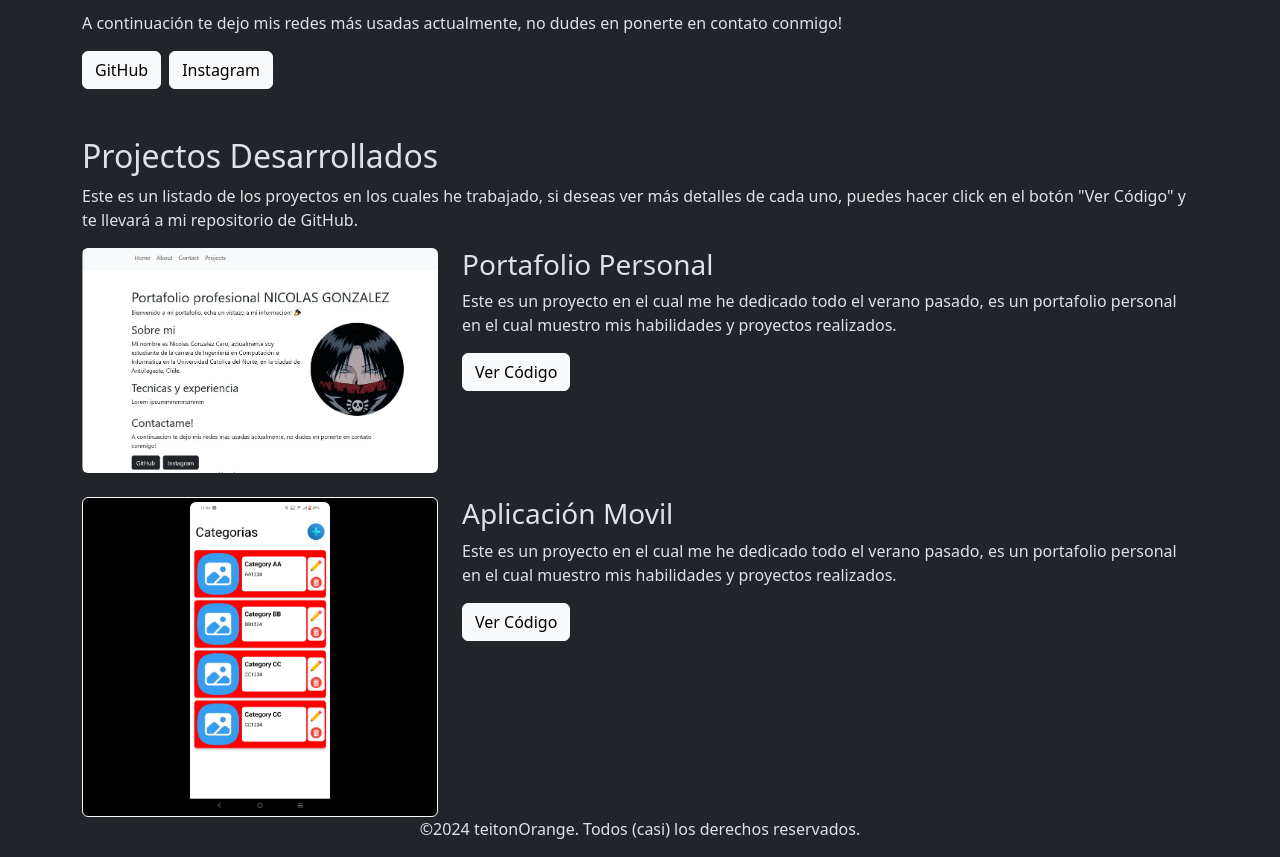
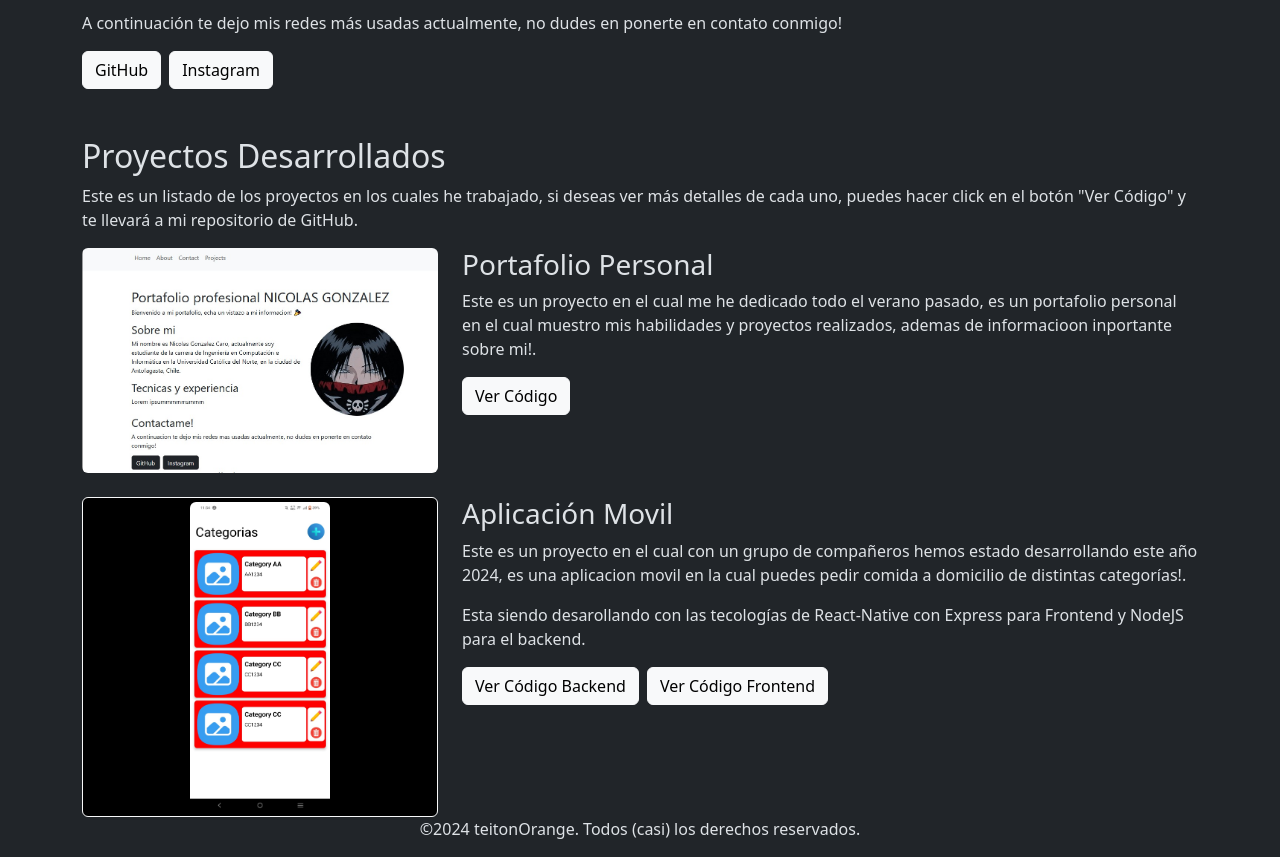
Before and after one commit to teitonOrange/Portafolio, an Angular app in the folder portafolio-nicolas/: page / in a window 1280 px wide. Shown: the part 960-1817 px from the top of the page. Built offline with nearby package versions, Linux system fonts and the light colour scheme.

Commit message:
feat: add more information

```diff
--- a/portafolio-nicolas/src/app/projects/projects.component.html
+++ b/portafolio-nicolas/src/app/projects/projects.component.html
@@ -1,7 +1,7 @@
 <section id="projects" class="container">
 
 
-  <h2>Projectos Desarrollados</h2>
+  <h2>Proyectos Desarrollados</h2>
 
 
   <p>Este es un listado de los proyectos en los cuales he trabajado, si deseas ver más detalles de cada uno, puedes hacer click en el botón "Ver Código" y te llevará a mi repositorio de GitHub.</p>
@@ -13,7 +13,7 @@
     </div>
     <div class="col-12 col-sm-8">
       <h3>Portafolio Personal</h3>
-      <p>Este es un proyecto en el cual me he dedicado todo el verano pasado, es un portafolio personal en el cual muestro mis habilidades y proyectos realizados.</p>
+      <p>Este es un proyecto en el cual me he dedicado todo el verano pasado, es un portafolio personal en el cual muestro mis habilidades y proyectos realizados, ademas de informacioon inportante sobre mi!.</p>
       <a class="btn btn-light" href="https://www.github.com/teitonOrange/portafolio" target="_blank"> Ver Código </a>
     </div>
   </div>
@@ -29,8 +29,14 @@
     </div>
     <div class="col-12 col-sm-8">
       <h3>Aplicación Movil</h3>
-      <p>Este es un proyecto en el cual me he dedicado todo el verano pasado, es un portafolio personal en el cual muestro mis habilidades y proyectos realizados.</p>
-      <a class="btn btn-light" href="https://www.github.com/teitonOrange/portafolio" target="_blank"> Ver Código </a>
+      <p>Este es un proyecto en el cual con un grupo de compañeros hemos estado desarrollando este año 2024, es una aplicacion movil en la cual puedes pedir comida a domicilio de distintas categorías!.</p>
+      <p>Esta siendo desarollando con las tecologías de React-Native con Express para Frontend y NodeJS para el backend.</p>
+      <div class="d-flex gap-2">
+        <a class="btn btn-light" href="https://github.com/mores-hitt/pids-backend" target="_blank"> Ver Código Backend </a>
+        <a class="btn btn-light" href="https://github.com/mores-hitt/pids-frontend" target="_blank"> Ver Código Frontend </a>
+      </div>
+
+
     </div>
   </div>
 
```
